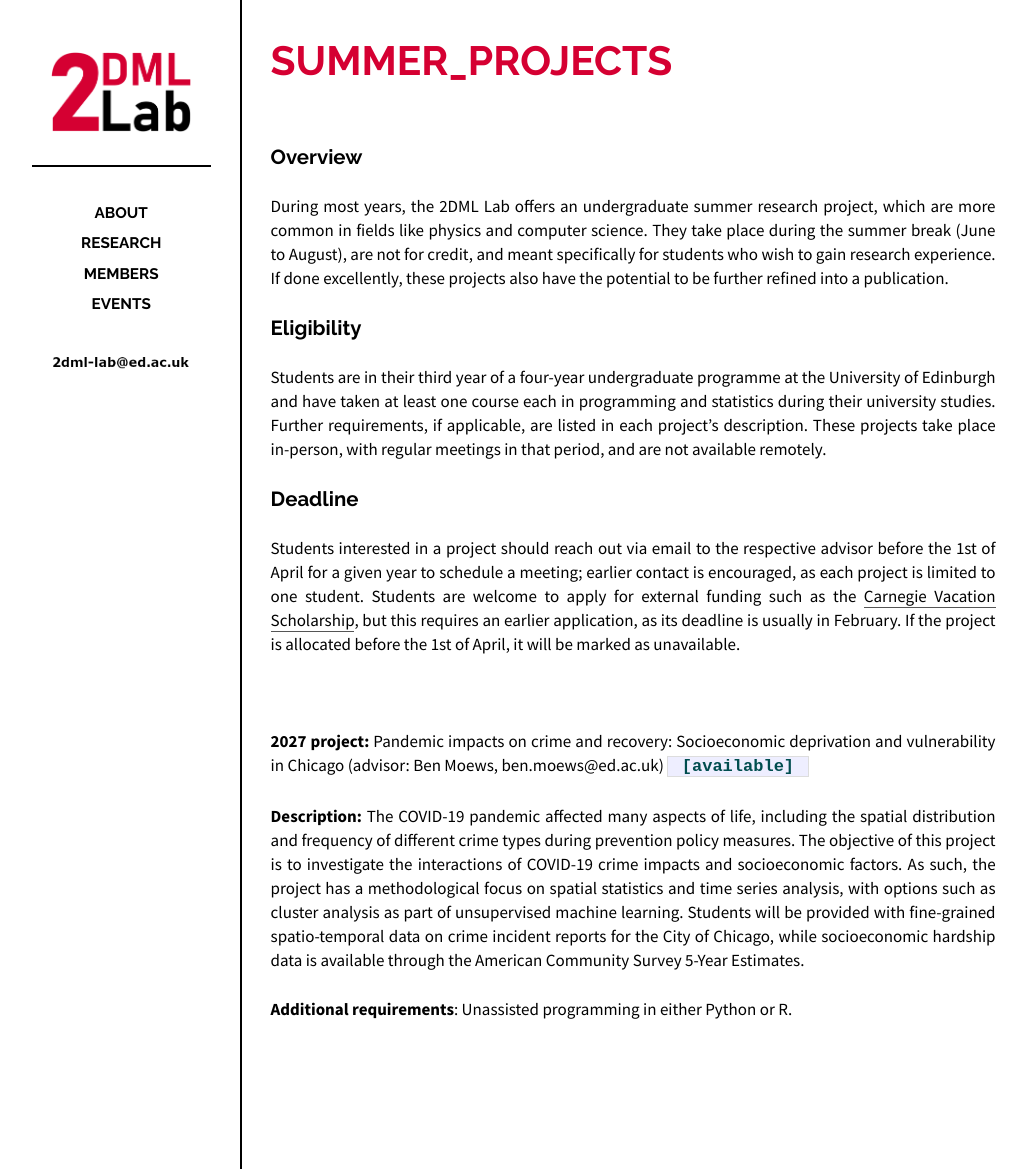
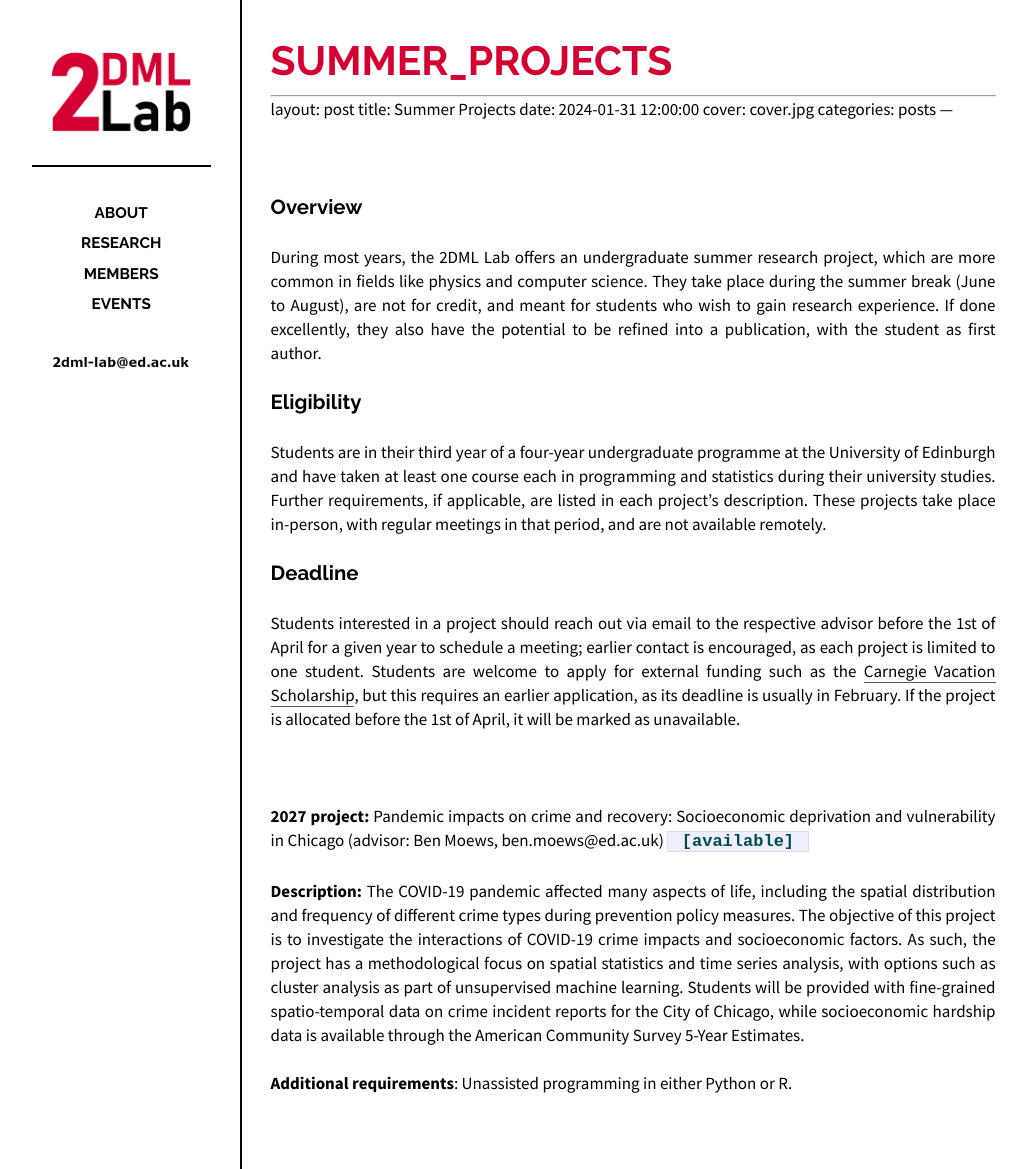
Before and after one commit to 2dml-lab/2dml-lab.github.io, a Jekyll site: the page built from _posts/2024-01-31-summer_projects.md, in a window 1280 px wide. Shown: the whole page, without its empty margins (118-1145 px from the left). Built offline with Jekyll 4.4.1, drawn with Linux system fonts in a browser that asks for light colours; our own code applies the rules of GitHub Pages for plain Markdown files.

Commit message:
Update 2024-01-31-summer_projects.md

```diff
--- a/_posts/2024-01-31-summer_projects.md
+++ b/_posts/2024-01-31-summer_projects.md
@@ -1,4 +1,4 @@
-<!--
+
 ---
 layout: post
 title: Summer Projects
@@ -6,13 +6,13 @@ date: 2024-01-31 12:00:00
 cover: cover.jpg
 categories: posts
 ---
--->
+
 
 <br>
 
 ## Overview
 
-During most years, the 2DML Lab offers an undergraduate summer research project, which are more common in fields like physics and computer science. They take place during the summer break (June to August), are not for credit, and meant specifically for students who wish to gain research experience. If done excellently, these projects also have the potential to be further refined into a publication.
+During most years, the 2DML Lab offers an undergraduate summer research project, which are more common in fields like physics and computer science. They take place during the summer break (June to August), are not for credit, and meant for students who wish to gain research experience. If done excellently, they also have the potential to be refined into a publication, with the student as first author.
 
 ## Eligibility
 
```
